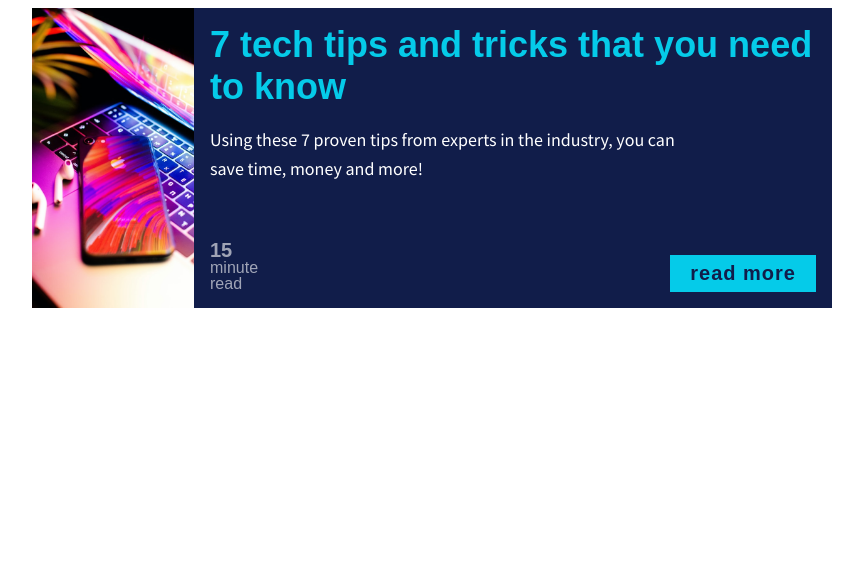
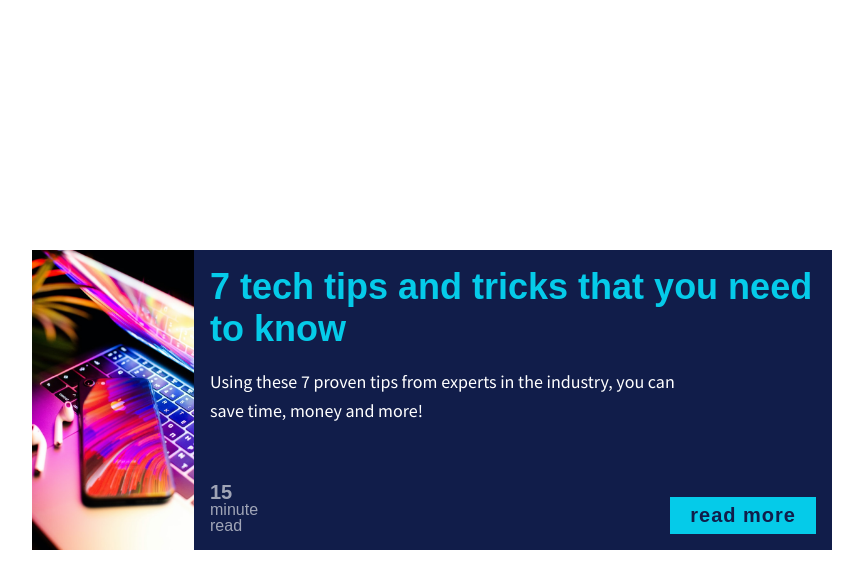
Before and after one commit to SolomanGarcia/tech-card, a plain HTML site: page index.html in a window 1280 px wide. Shown: the whole page, without its empty margins (208-1071 px from the left). Drawn offline with Linux system fonts and the light colour scheme; a web font is replaced by a local one.

Commit message:
center card

```diff
--- a/css/style.css
+++ b/css/style.css
@@ -1,8 +1,13 @@
-body {}
+body {
+  margin: 0;
+  min-height: 100vh;
+  display: flex;
+  justify-content: center;
+  align-items: center;
+}
 
 .card {
   width: 90%;
-  margin: 0 auto;
   max-width: 800px;
   background: #111d4a;
   color: #fff;
```
